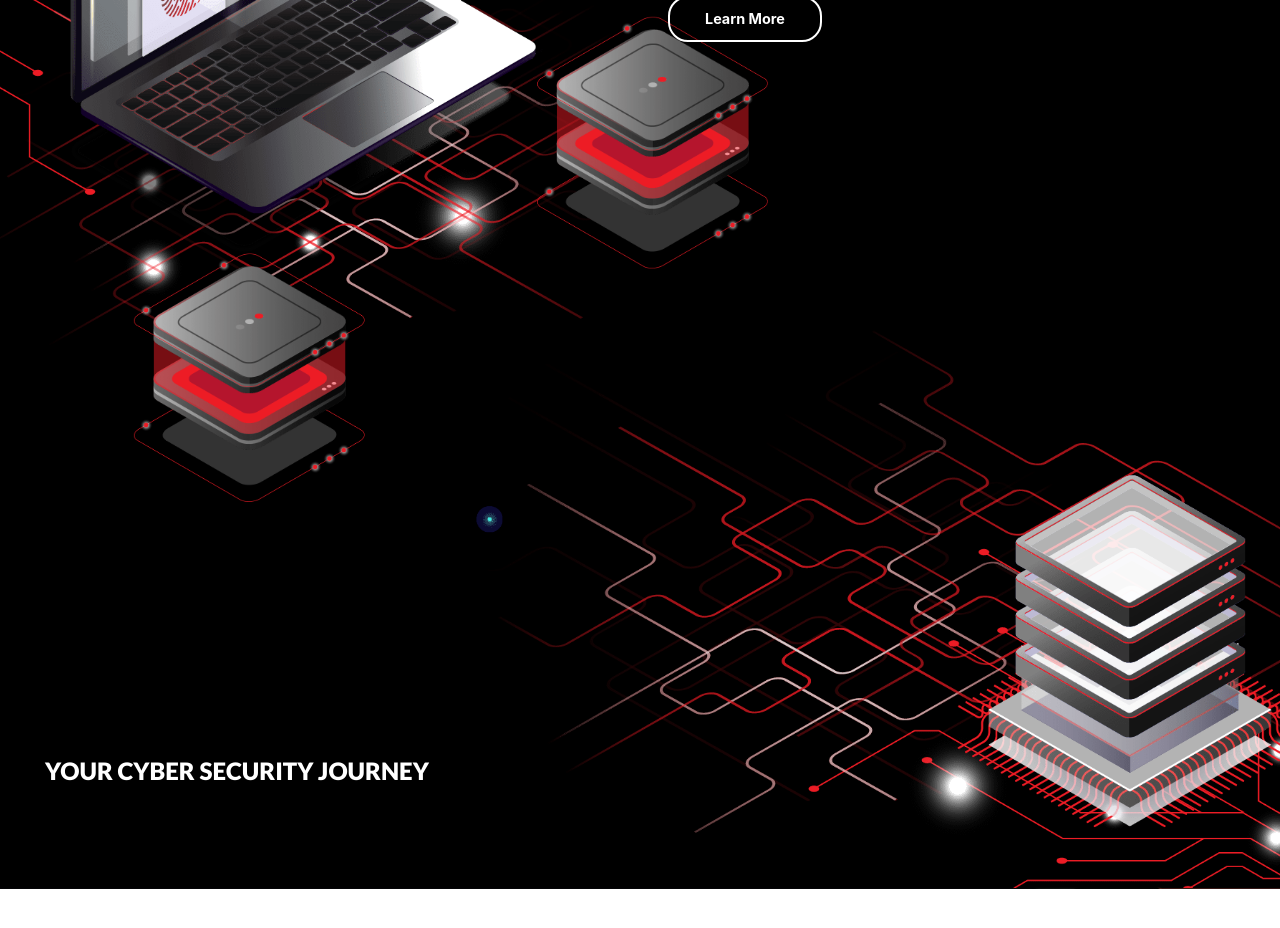
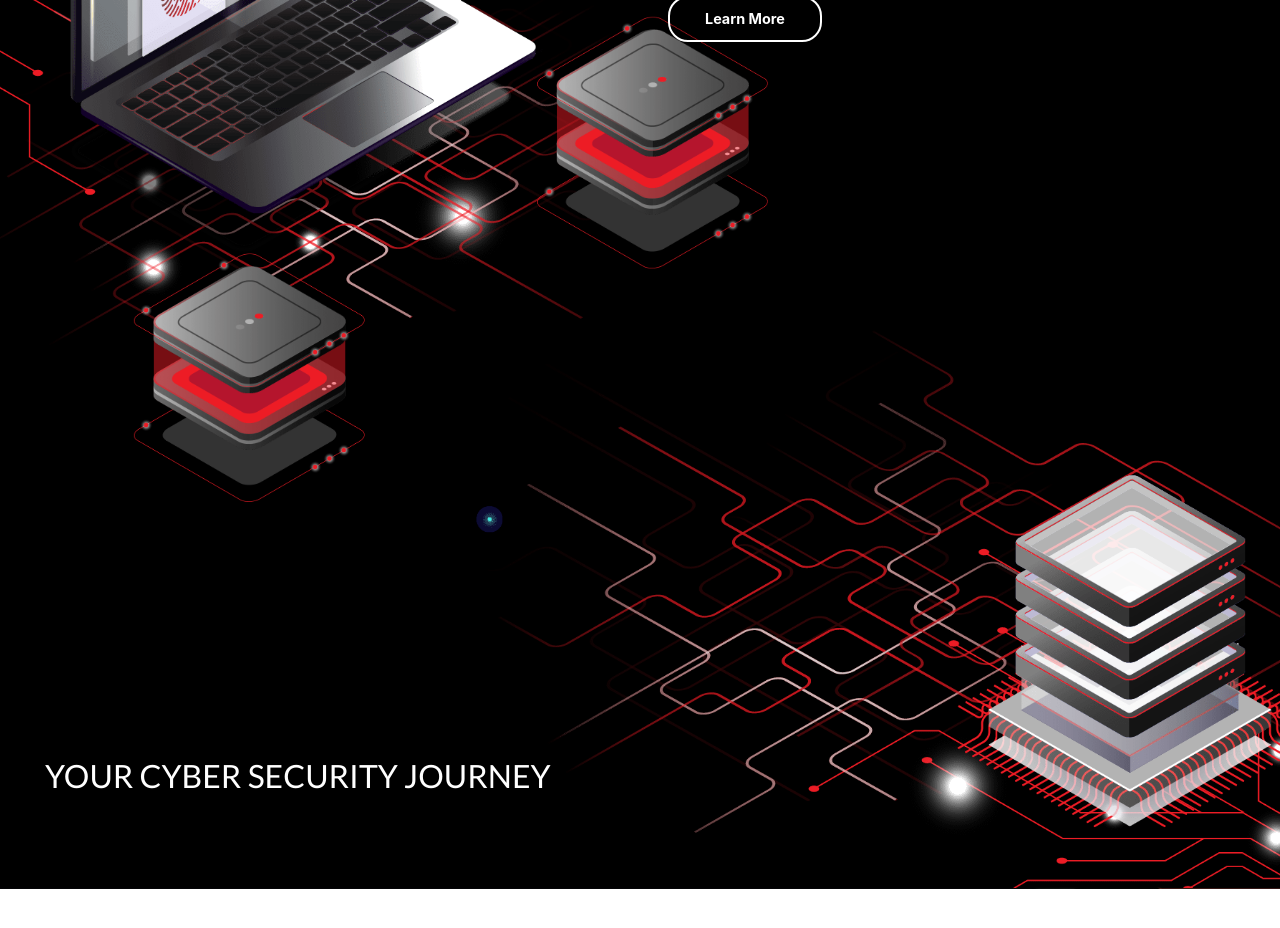
Before and after one commit to Panfi/Redshift, a React (Create React App) app: page / in a window 1280 px wide. Shown: the part 400-1328 px from the top of the page. Built offline with nearby package versions, Linux system fonts and the light colour scheme.

Commit message:
Update home.js
Changed font size attributes to banner text

```diff
--- a/src/pages/homeComponent/home.js
+++ b/src/pages/homeComponent/home.js
@@ -177,7 +177,7 @@ class Home extends Component {
                 <br /> attack path mapping to show you the true business context
                   of vulnerabilities.
               </p> */}
-                <h3 style={{ paddingTop: isMobile ? "250px" : "635px", paddingLeft: "90px", color: '#fff' }}>Your cyber security journey</h3>
+                <h3 style={{ paddingTop: isMobile ? "250px" : "635px", paddingLeft: "90px", color: '#fff', fontWeight: "normal", fontSize: "32px" }}>Your cyber security journey</h3>
               </Col>
             </Row>
           </Container>
```
